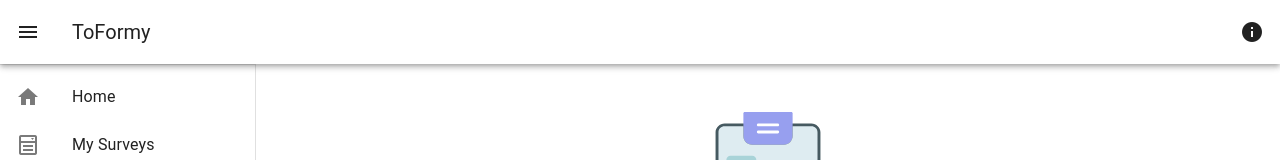
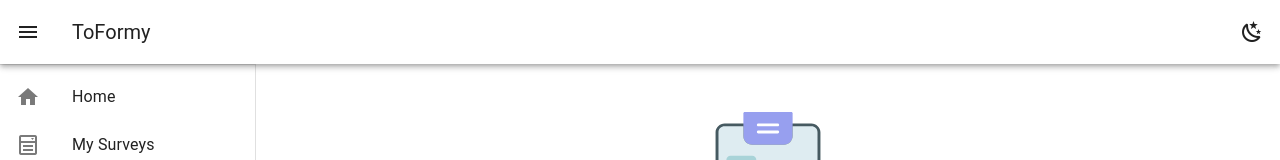
Before and after one commit to MarioCarvalhoBr/ToFormy, a Vue app: page / in a window 1280 px wide. Shown: the top 160 px of the page. Built offline with nearby package versions, Linux system fonts and the light colour scheme; what survey-vue3-ui would draw is missing.

Commit message:
Update theme toggle button and default theme

```diff
--- a/src/layouts/default.vue
+++ b/src/layouts/default.vue
@@ -8,8 +8,8 @@
 
       <v-spacer></v-spacer>
 
-      <v-btn icon @click="() => $router.push('/about')">
-        <v-icon>mdi-information</v-icon>
+      <v-btn icon @click="toggleTheme">
+        <v-icon>{{ theme.global.current.value.dark ? 'mdi-white-balance-sunny' : 'mdi-weather-night' }}</v-icon>
       </v-btn>
 
     </v-app-bar>
@@ -44,6 +44,7 @@
 
 <script setup>
   import { ref } from 'vue'
+  import { useTheme } from 'vuetify'
 
   const links = [
     // Home page
@@ -57,4 +58,11 @@
   ]
 
   const drawer = ref(null)
+
+
+  const theme = useTheme()
+
+  function toggleTheme () {
+    theme.global.name.value = theme.global.current.value.dark ? 'light' : 'dark'
+  }
 </script>
--- a/src/plugins/vuetify.js
+++ b/src/plugins/vuetify.js
@@ -13,5 +13,7 @@ import { createVuetify } from "vuetify";
 
 // https://vuetifyjs.com/en/introduction/why-vuetify/#feature-guides
 export default createVuetify({
-  //
+  theme: {
+    defaultTheme: 'light',
+  }
 });
```
